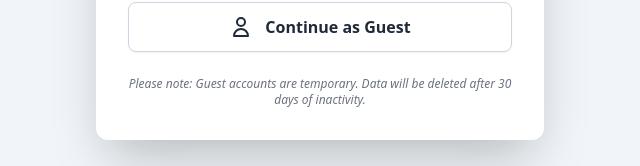
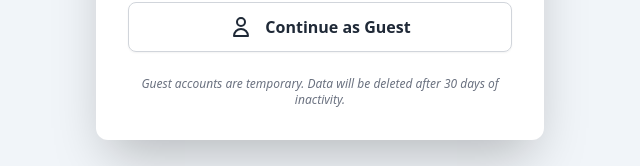
Before and after one commit to ambulung/budget-limiter, a React (Vite) app: page / in a window 1280 px wide. Shown: the part 598-764 px from the top of the page, without its empty margins (320-960 px from the left). Built offline with nearby package versions, Linux system fonts and the light colour scheme; no server answers; what react-google-recaptcha-v3 would draw is missing.

Commit message:
Add desclaimer in login

```diff
--- a/src/components/Login.jsx
+++ b/src/components/Login.jsx
@@ -244,7 +244,7 @@ const Login = () => {
 
         {/* --- NEW: Guest Disclaimer --- */}
         <p className="mt-6 text-xs text-center text-gray-500 dark:text-gray-400 italic">
-          Please note: Guest accounts are temporary. Data will be deleted after 30 days of inactivity.
+          Guest accounts are temporary. Data will be deleted after 30 days of inactivity.
         </p>
 
       </div>
```
